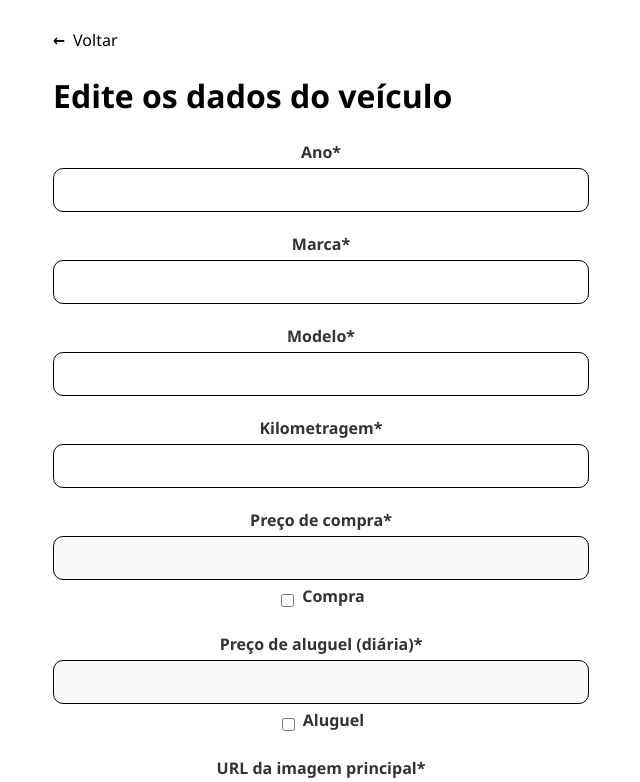
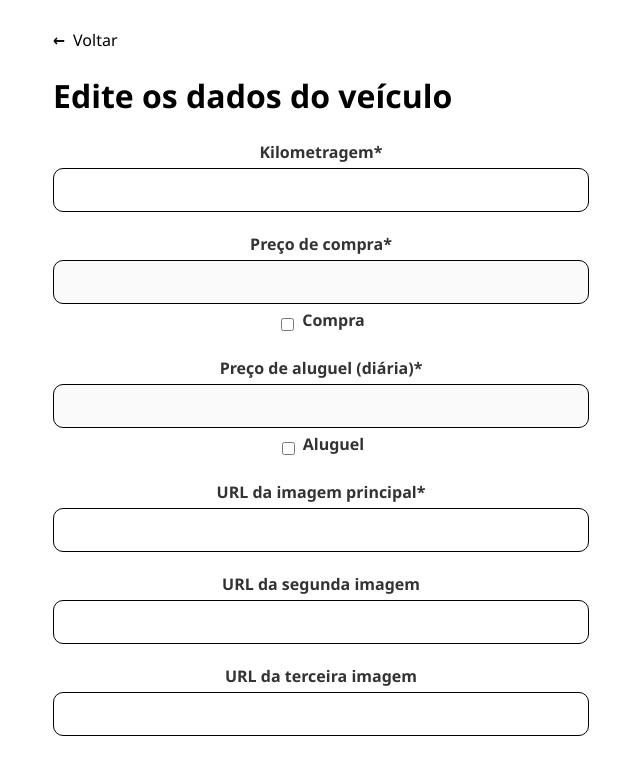
Before and after one commit to zorrzi/front-end-carsolutions, a React (Vite) app in the folder notes-frontend/: page /editarCarro/1 in a window 1280 px wide. Shown: the top 782 px of the page, without its empty margins (319-959 px from the left). Built offline with nearby package versions, Linux system fonts and the light colour scheme; no server answers; a web font is replaced by a local one.

Commit message:
arrumando o formulario de edicao do carro

```diff
--- a/notes-frontend/src/components/FormularioEdicao/index.jsx
+++ b/notes-frontend/src/components/FormularioEdicao/index.jsx
@@ -30,7 +30,7 @@ function FormularioEdicao() {
         setMileage(car.mileage);
         setPurchasePrice(car.purchase_price || '');
         setRentalPrice(car.rental_price || '');
-        setImageUrl(car.image_url_1 || '');  // Alterado para image_url_1
+        setImageUrl(car.image_url_1 || '');
         setImageUrl2(car.image_url_2 || '');
         setImageUrl3(car.image_url_3 || '');
         setIsCompraChecked(car.is_for_sale);
@@ -78,36 +78,6 @@ function FormularioEdicao() {
       <h1>Edite os dados do veículo</h1>
 
       <form className="form" onSubmit={handleSubmit}>
-        <div className="form-group">
-          <label htmlFor="ano">Ano*</label>
-          <input
-            type="text"
-            id="ano"
-            value={year}
-            onChange={(e) => setYear(e.target.value)}
-            required
-          />
-        </div>
-        <div className="form-group">
-          <label htmlFor="marca">Marca*</label>
-          <input
-            type="text"
-            id="marca"
-            value={brand}
-            onChange={(e) => setBrand(e.target.value)}
-            required
-          />
-        </div>
-        <div className="form-group">
-          <label htmlFor="modelo">Modelo*</label>
-          <input
-            type="text"
-            id="modelo"
-            value={model}
-            onChange={(e) => setModel(e.target.value)}
-            required
-          />
-        </div>
         <div className="form-group">
           <label htmlFor="kilometragem">Kilometragem*</label>
           <input
```
